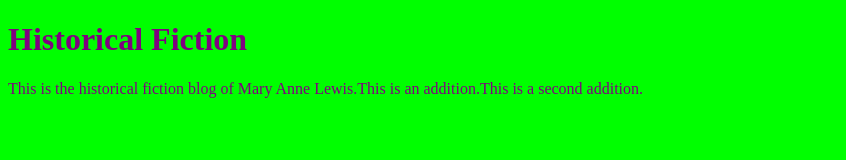
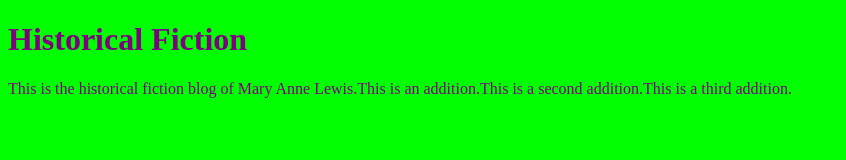
Before and after one commit to maryannelewis1/maryannelewis1.github.io, a plain HTML site: page index.html in a window 1280 px wide. Shown: the whole page, without its empty margins (0-846 px from the left). Drawn offline with Linux system fonts and the light colour scheme.

Commit message:
add third

```diff
--- a/index.html
+++ b/index.html
@@ -6,6 +6,6 @@
 </head>
 <body>
 <h1>Historical Fiction</h1>
-<p>This is the historical fiction blog of Mary Anne Lewis.This is an addition.This is a second addition.</p>
+<p>This is the historical fiction blog of Mary Anne Lewis.This is an addition.This is a second addition.This is a third addition.</p>
 </body>
 </html>
```
